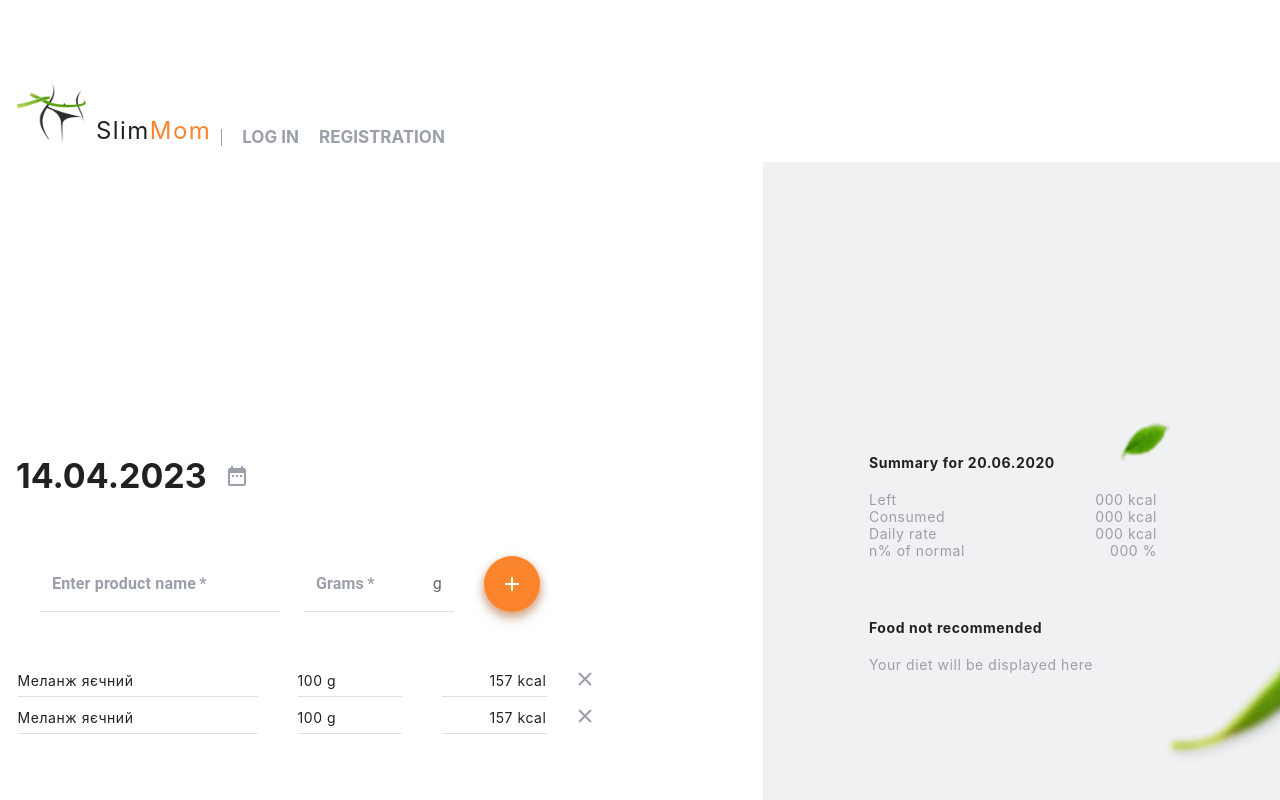
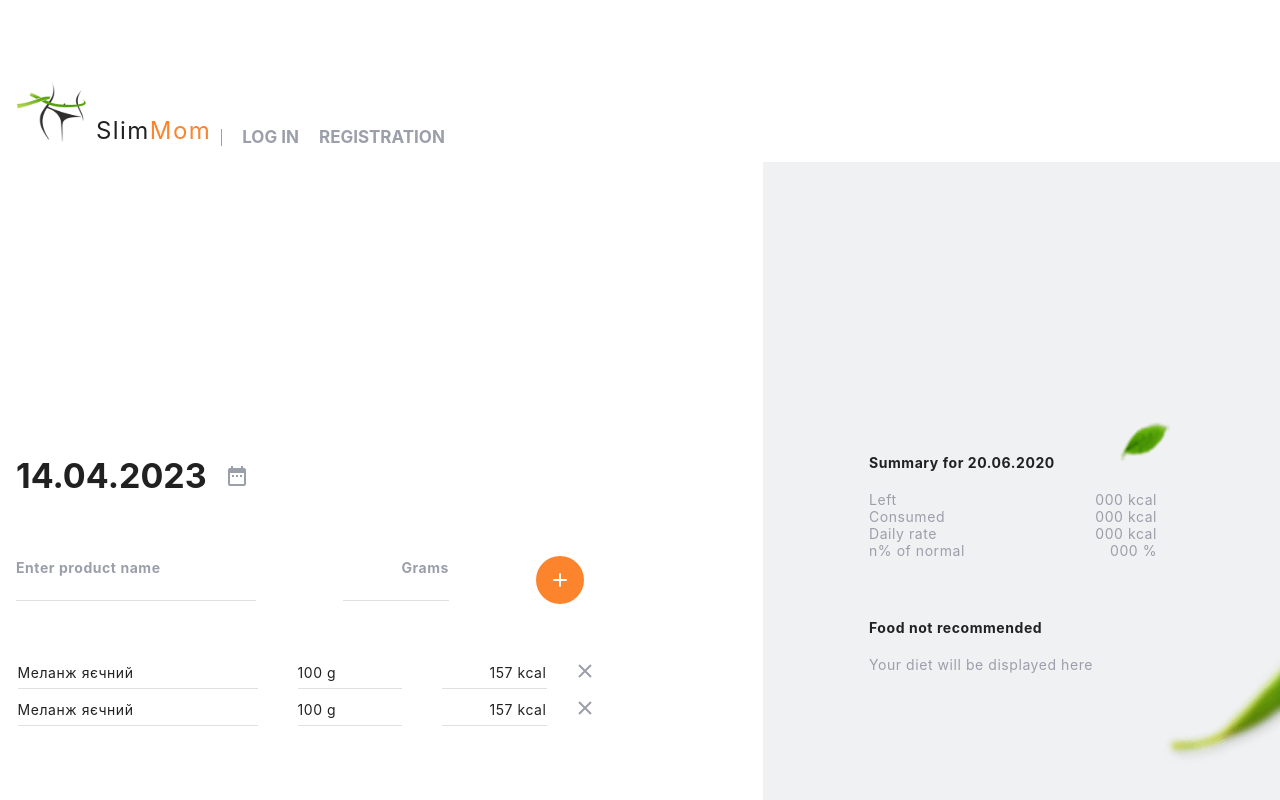
Before and after one commit to ASlabkyi/goit_react_team_project, a React (Create React App) app: page /goit_react_team_project/diary in a window 1280 px wide. Shown: the top 800 px of the page. Built offline with nearby package versions, Linux system fonts and the light colour scheme.

Commit message:
add input

```diff
--- a/src/components/DiaryLeftSide/DiaryLeftSide.jsx
+++ b/src/components/DiaryLeftSide/DiaryLeftSide.jsx
@@ -1,4 +1,5 @@
 import { Box, useMediaQuery } from '@mui/material';
+import ButtonAdd from './buttonAdd';
 import './DiaryLeftSide.css';
 
 import { useEffect, useState } from 'react';
@@ -91,7 +92,37 @@ const DiaryLeftSide = () => {
               gap: '87px',
             }}
           >
-            <DairyAddProductForm></DairyAddProductForm>
+            <form
+              style={{ display: 'contents' }}
+              autoComplete="off"
+              // onSubmit={handleSubmit}
+            >
+              <label className="label labelProduct">
+                Enter product name
+                <input
+                  // onChange={handleChangeProduct}
+                  type="text"
+                  className="input"
+                  name="title"
+                  // value={title}
+                  list="listProducts"
+                  required
+                />
+              </label>
+              <label className="label labelGrams">
+                Grams
+                <input
+                  // onChange={handleChangeWeight}
+                  type="number"
+                  name="weight"
+                  // value={weight}
+                  required
+                  className="input"
+                />
+              </label>
+              <ButtonAdd />
+            </form>
+            {/* <DairyAddProductForm></DairyAddProductForm> */}
           </Box>
         )}
         <ListOfProdacts />
```
